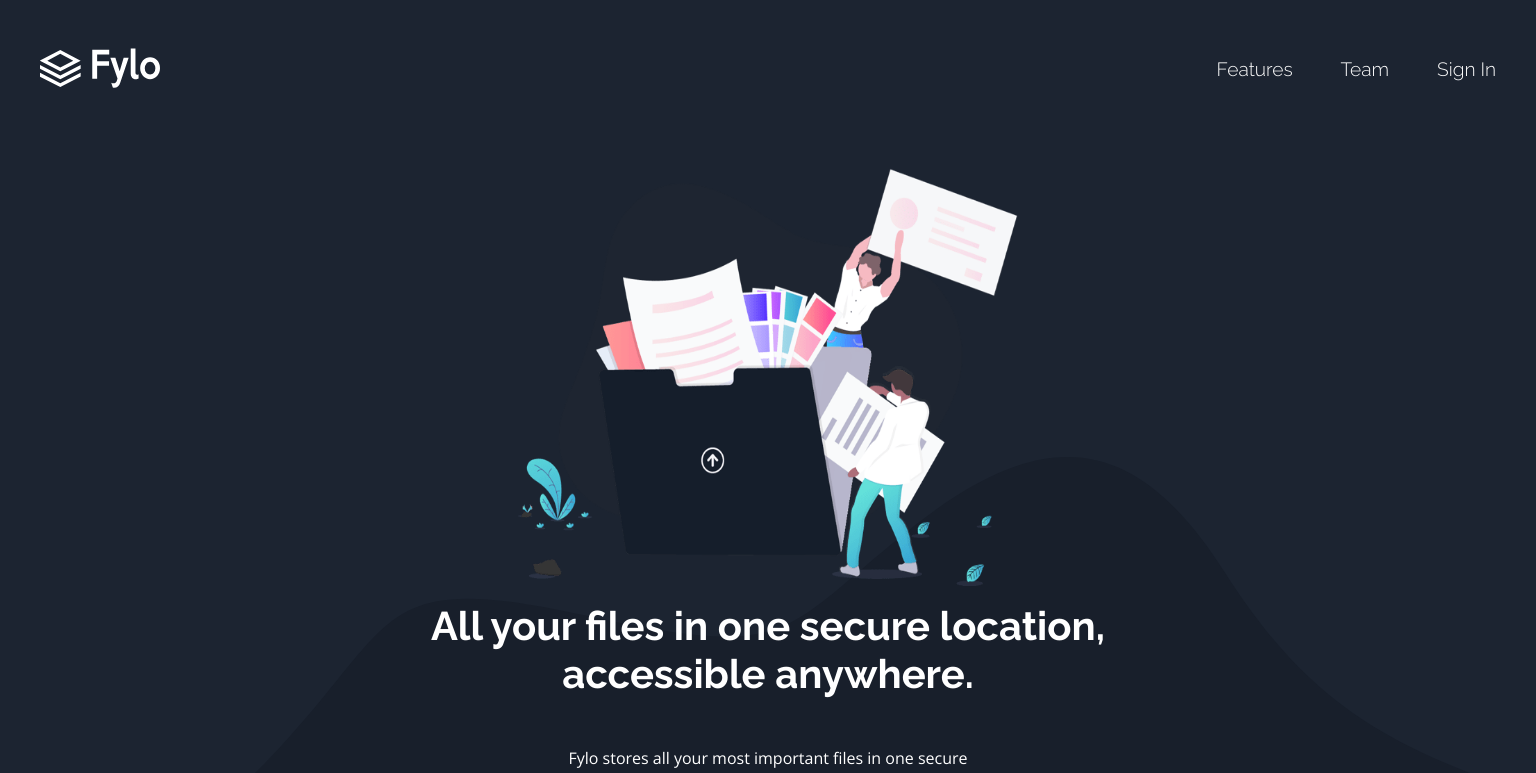
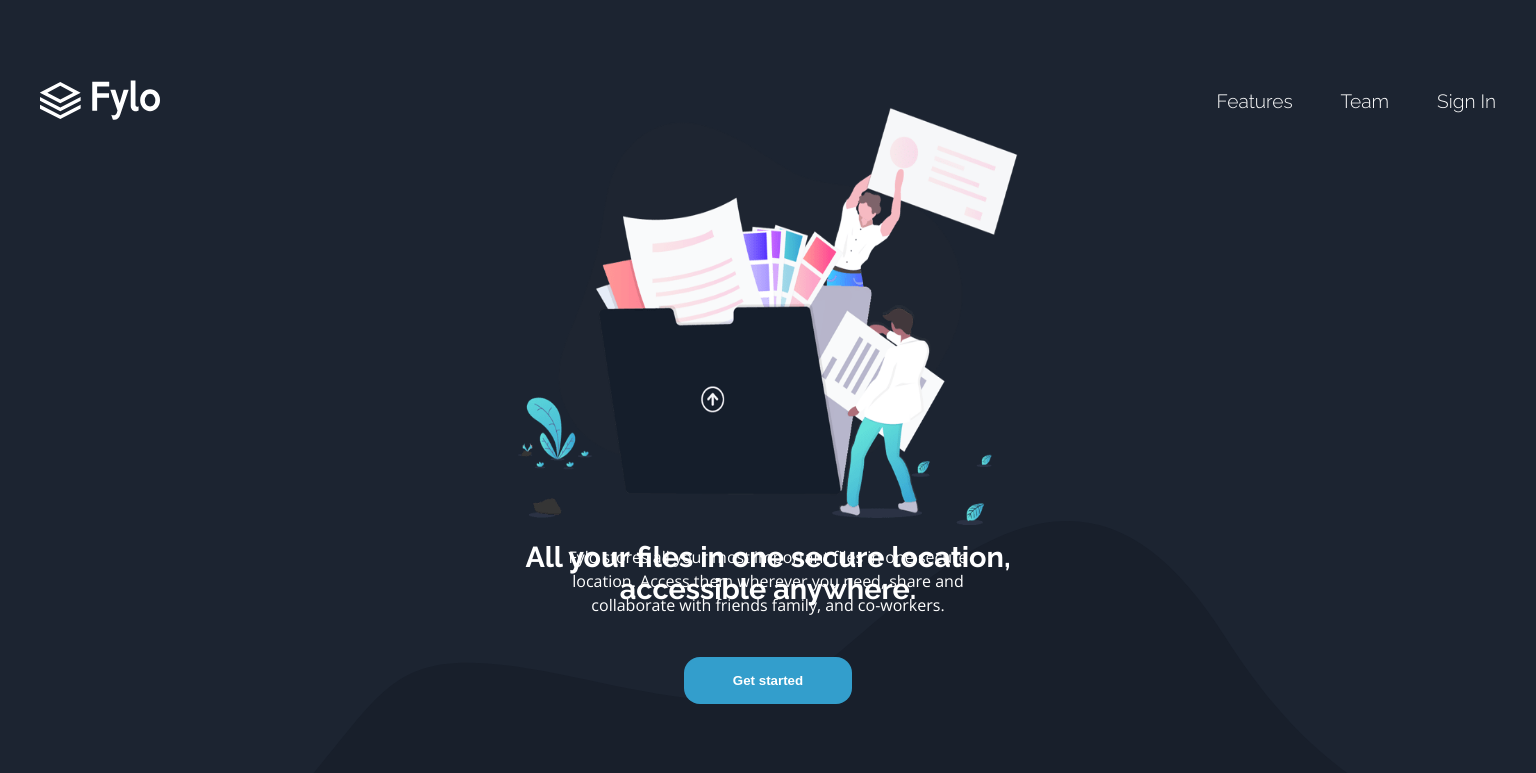
Before and after one commit to f29pereira/fylo, a Next.js app: page / in a window 1536 px wide. Shown: the top 773 px of the page. Built offline with nearby package versions, Linux system fonts and the light colour scheme.

Commit message:
Update Intro component styling

```diff
--- a/src/app/components/Button/Button.module.css
+++ b/src/app/components/Button/Button.module.css
@@ -27,7 +27,7 @@ CSS Module for Button component
 
   /*Intro component - button*/
   .introBtn {
-    width: 60%;
+    width: 50%;
   }
 }
 
--- a/src/app/components/Intro/Intro.module.css
+++ b/src/app/components/Intro/Intro.module.css
@@ -3,7 +3,7 @@ CSS Module for Intro component
 */
 .intro {
   background-color: var(--navy-850);
-  margin-bottom: 8rem;
+  margin-bottom: 3rem;
 }
 
 /*image and title container*/
@@ -70,6 +70,16 @@ CSS Module for Intro component
     height: 100vh;
   }
 
+  /*image and title container*/
+  .imgTitleCont {
+    position: absolute;
+    padding: 0;
+    left: 50%;
+    transform: translateX(-50%);
+    top: -20px;
+    z-index: 1;
+  }
+
   /*image*/
   .imgIntro {
     width: 500px;
@@ -89,17 +99,17 @@ CSS Module for Intro component
 
   /*title*/
   .introTitle {
-    font-size: 2.5rem;
-    max-width: 50rem;
-    line-height: 3rem;
+    font-size: 1.5rem;
+    max-width: 30rem;
+    line-height: 2rem;
   }
 
   /*description and button container*/
   .descBtnCont {
-    position: relative;
+    position: absolute;
+    bottom: 85px;
     z-index: 1; /*description and button appear in the foreground*/
     background-color: transparent;
-    margin-top: 2rem;
   }
 
   /*description*/
@@ -114,13 +124,48 @@ CSS Module for Intro component
 }
 
 @media (min-width: 75rem /*1200px*/) {
+  /*image and title container*/
+  .imgTitleCont {
+    top: -80px;
+  }
+
+  /*description and button container*/
+  .descBtnCont {
+    bottom: 120px;
+  }
+
   /*button container*/
   .introButton {
-    width: 40%;
+    width: 60%;
   }
 
   /*description*/
   .introDescription {
-    width: 30%;
+    width: 45%;
   }
 }
+
+@media (min-width: 87.5rem /*1400px*/) {
+  /*image and title container*/
+  .imgTitleCont {
+    top: -125px;
+  }
+
+  /*title*/
+  .introTitle {
+    max-width: 35rem;
+    font-size: 1.8rem;
+  }
+
+  /*description and button container*/
+  .descBtnCont {
+    left: 50%;
+    transform: translateX(-50%);
+    bottom: 280px;
+  }
+
+  /*description*/
+  .introDescription {
+    width: 57%;
+  }
+}
--- a/src/app/components/Nav/Nav.module.css
+++ b/src/app/components/Nav/Nav.module.css
@@ -46,3 +46,10 @@ CSS Module for Nav component
     font-size: 1.2rem;
   }
 }
+
+@media (min-width: 87.5rem /*1400px*/) {
+  /*nav container*/
+  .navCont {
+    height: 12.5rem;
+  }
+}
```
